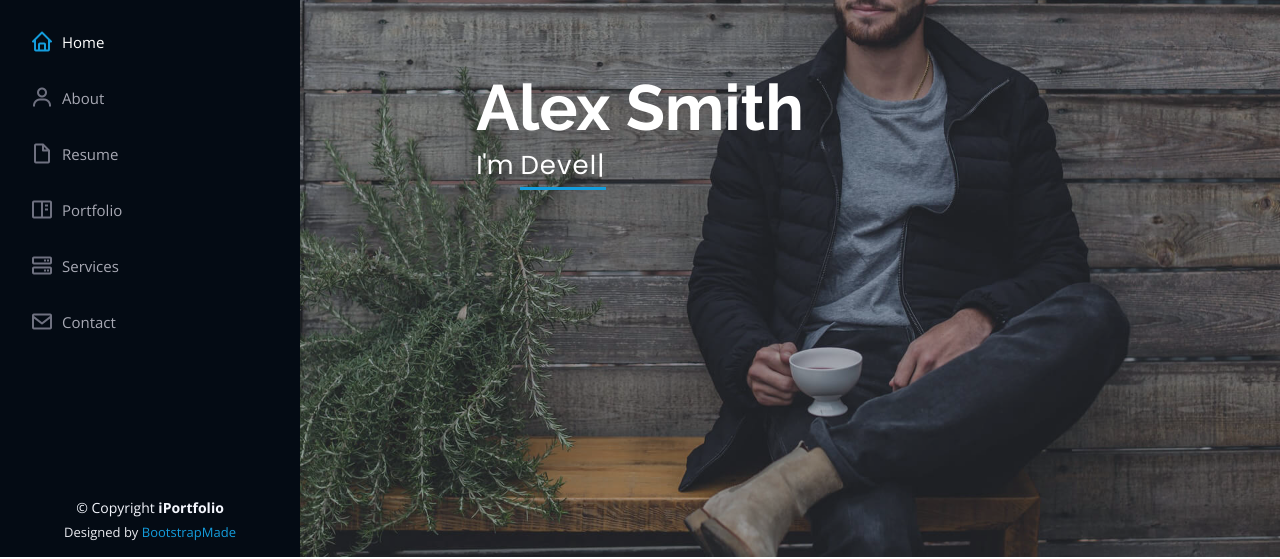
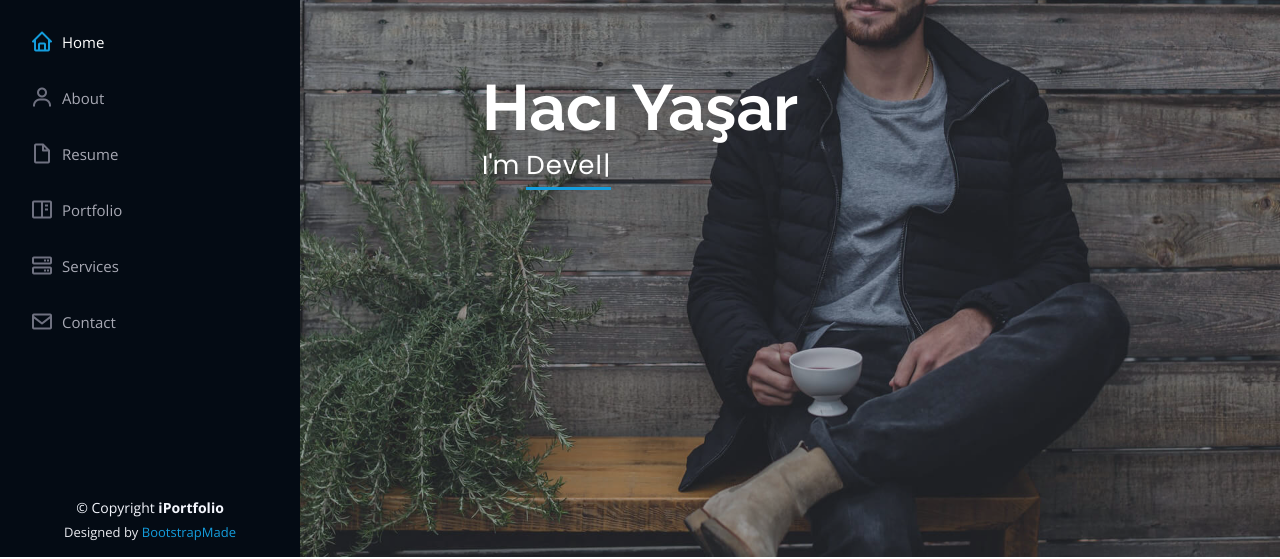
Before and after one commit to HaciYasar/HaciYasar, a plain HTML site: page index.html in a window 1280 px wide. Shown: the part 243-802 px from the top of the page. Drawn offline with nearby package versions, Linux system fonts and the light colour scheme.

Commit message:
name is updated

```diff
--- a/index.html
+++ b/index.html
@@ -72,7 +72,7 @@
   <!-- ======= Hero Section ======= -->
   <section id="hero" class="d-flex flex-column justify-content-center align-items-center">
     <div class="hero-container" data-aos="fade-in">
-      <h1>Alex Smith</h1>
+      <h1>Hacı Yaşar</h1>
       <p>I'm <span class="typed" data-typed-items="Designer, Developer, Freelancer, Photographer"></span></p>
     </div>
   </section><!-- End Hero -->
```
